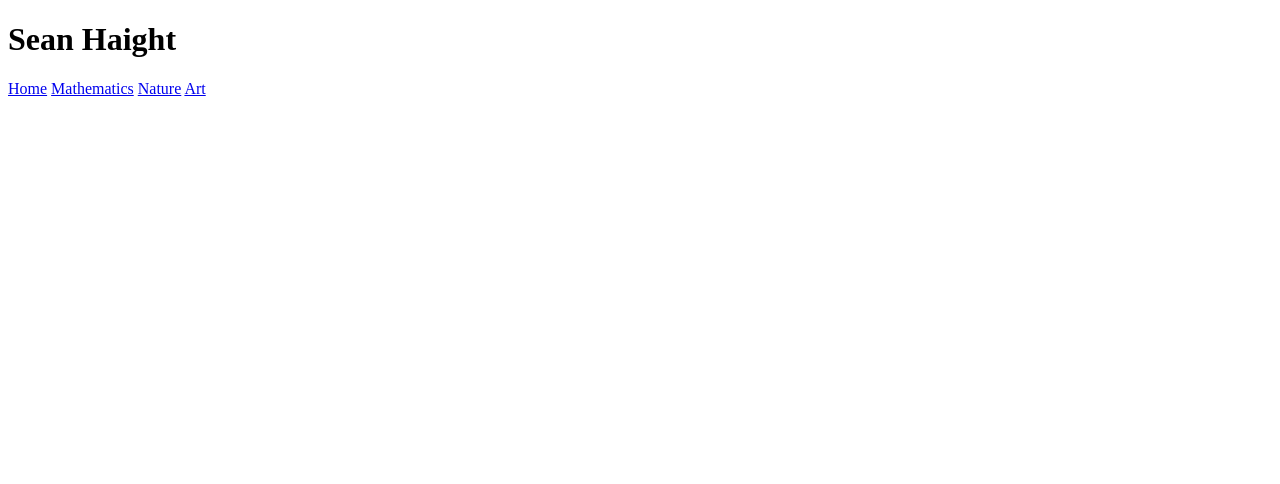
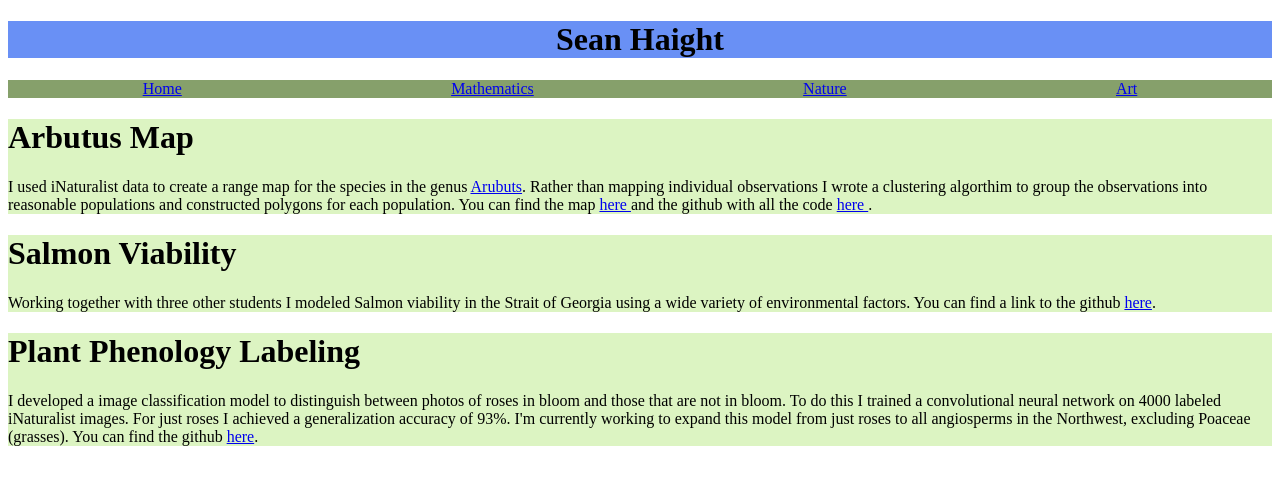
Before and after one commit to SeanHaight/SeanHaight.github.io, a plain HTML site: page Data Science/data_science.html in a window 1280 px wide. Drawn offline with Linux system fonts and the light colour scheme.

Commit message:
Updated Data Science Page

```diff
--- /dev/null
+++ b/Data Science/data.css
@@ -0,0 +1,34 @@
+#header{
+    background-color: #6990F5;
+    padding: 0;
+    margin: 0;
+}
+
+#nav{
+    background-color: #86A06B;
+    display: flex;
+    justify-content: space-around;
+}
+
+#about{
+    background-color: #DCF4C2;
+    height:fit-content;
+    overflow: auto;
+}
+
+#portrait{
+    float: left;
+}
+
+/* Colors:
+
+    Salmon: #F58369
+    Light Blue: #6990F5
+    Light Green: #DCF4C2
+    Darker Green: #86A06B
+    Grey: #756E64
+*/
+
+#project{
+    background-color: #DCF4C2;
+}
--- a/Data Science/data_science.html
+++ b/Data Science/data_science.html
@@ -1,21 +1,42 @@
 <!doctype html>
 <html lang="en">
   <head>
+    <link rel="stylesheet" href="data.css">
     <meta charset="utf-8">
-    <title>Data Science</title>
+    <title>Sean Haight</title>
   </head>
   <body>
     <div id="header">
-      <h1>
+      <h1 style="text-align: center;">
         Sean Haight
       </h1>
     </div>
     <div id="nav">
-        <a href="../index.html">Home</a>
-        <a href="../Mathematics/mathematics.html">Mathematics</a>
-        <a href="../Nature/nature.html">Nature</a>
-        <a href="../Art/art.html">Art</a>
-
+      <a href="../index.html">Home</a>
+      <a href="Mathematics/mathematics.html">Mathematics</a>
+      <a href="Nature/nature.html">Nature</a>
+      <a href="Art/art.html">Art</a>
     </div>
+    <div id="project_container">
+      <div id="project">
+        <h1> Arbutus Map</h1>
+        I used iNaturalist data to create a range map for the species in the genus <a href="https://www.inaturalist.org/taxa/51047-Arbutus"> Arubuts</a>.
+        Rather than mapping individual observations I wrote a clustering algorthim to group the observations into reasonable populations and constructed polygons for each population.
+        You can find the map <a href="../GeoDjango/index.html"> here </a> and the github with all the code <a href=https://github.com/SeanHaight/madroneRange>here </a>.
+      </div>
+      <div id="project">
+        <h1> Salmon Viability</h1>
+        Working together with three other students I modeled Salmon viability in the Strait of Georgia using a wide variety of environmental factors.
+        You can find a link to the github <a href="https://github.com/SeanHaight/SalmonPopulationProject">here</a>.
+      </div>
+      <div id="project">
+        <h1> Plant Phenology Labeling </h1>
+        I developed a image classification model to distinguish between photos of roses in bloom and those that are not in bloom.
+        To do this I trained a convolutional neural network on 4000 labeled iNaturalist images.
+        For just roses I achieved a generalization accuracy of 93%.
+        I'm currently working to expand this model from just roses to all angiosperms in the Northwest, excluding Poaceae (grasses).
+        You can find the github <a href="https://github.com/SeanHaight/FlowerIdentificationProject">here</a>.
+      </div>
+  </div>
   </body>
 </html>
```
Also changed, not shown: index.html (+2 -3 lines).
